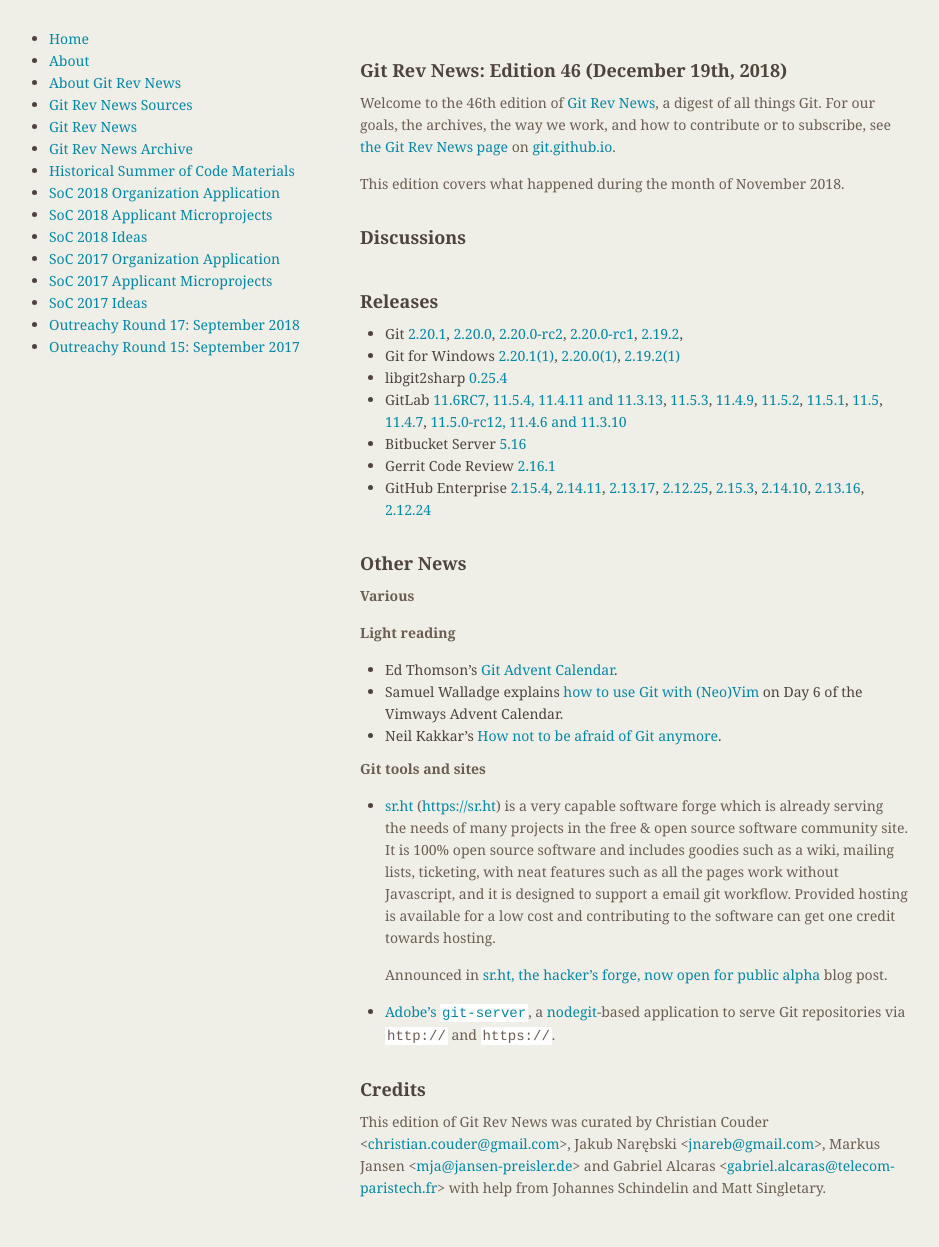
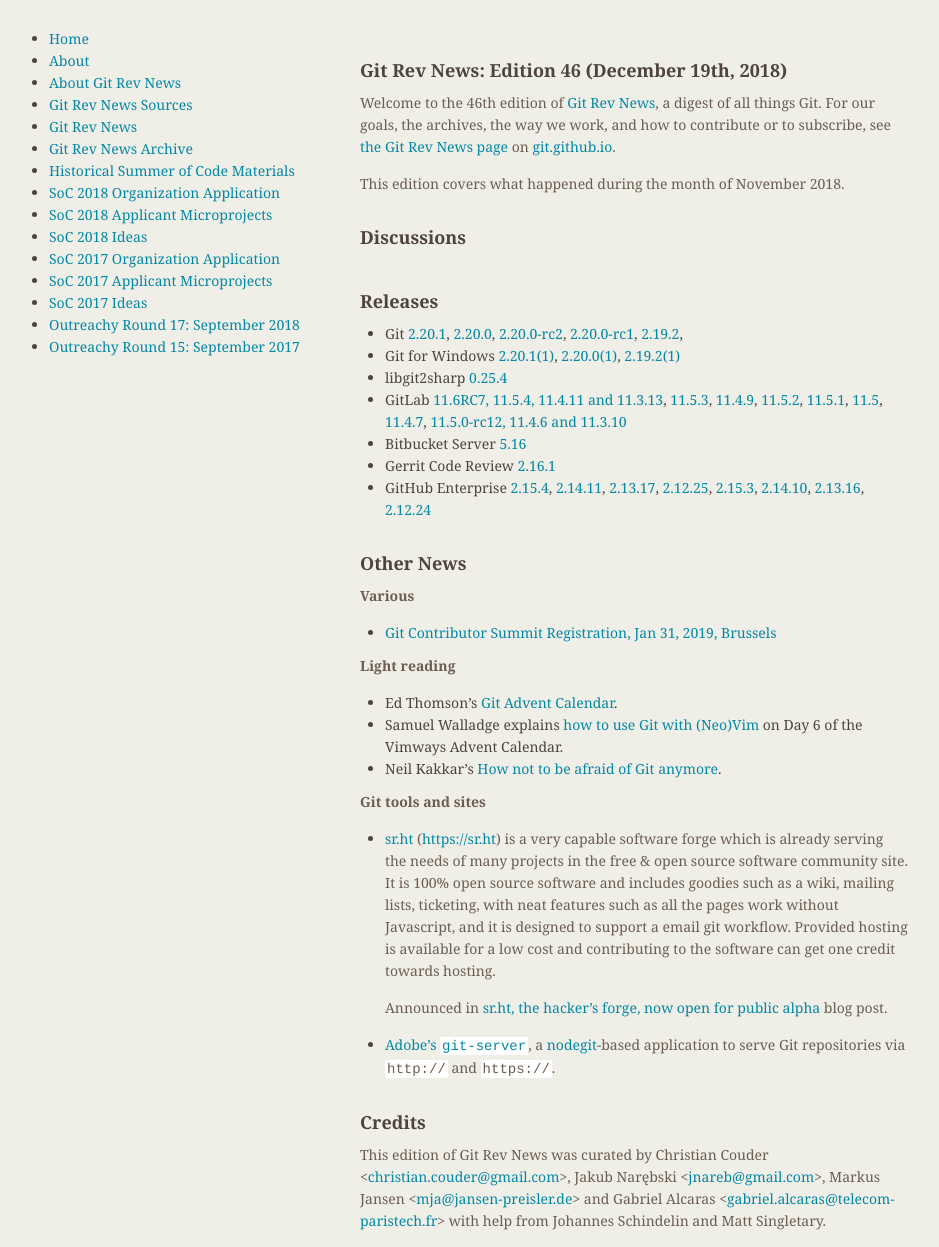
Before and after one commit to git/git.github.io, a Jekyll site: the page built from rev_news/drafts/edition-46.md, in a window 1280 px wide. Shown: the whole page, without its empty margins (174-1113 px from the left). Built offline with Jekyll 4.4.1, drawn with Linux system fonts in a browser that asks for light colours; before the commit the page ends 1214 px from its top, so only the background shows below that.

Commit message:
rn-46: add Contributor Summit registration news

```diff
--- a/rev_news/drafts/edition-46.md
+++ b/rev_news/drafts/edition-46.md
@@ -67,6 +67,7 @@
 
 __Various__
 
+* [Git Contributor Summit Registration, Jan 31, 2019, Brussels](https://public-inbox.org/git/20181206094805.GA1398@sigill.intra.peff.net)
 
 __Light reading__
 
```
